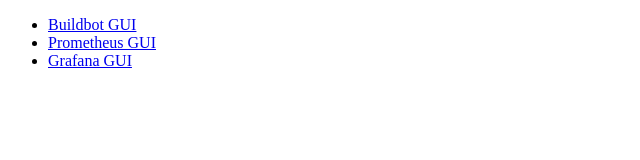
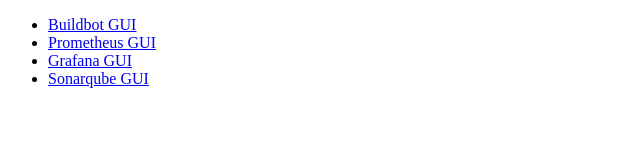
Before and after one commit to ntardieu-hub/InfraDevOps, a plain HTML site: page www/index.html in a window 1280 px wide. Shown: the whole page, without its empty margins (0-640 px from the left). Drawn offline with Linux system fonts and the light colour scheme.

Commit message:
Add sonarqube through docker

```diff
--- a/www/index.html
+++ b/www/index.html
@@ -18,6 +18,9 @@
         <li>
             <a href="http://127.0.0.1:3000">Grafana GUI</a>
         </li>
+        <li>
+            <a href="http://127.0.0.1:9000">Sonarqube GUI</a>
+        </li>
     </ul>
 </body>
 
```
Also changed, not shown: 2 other files.
